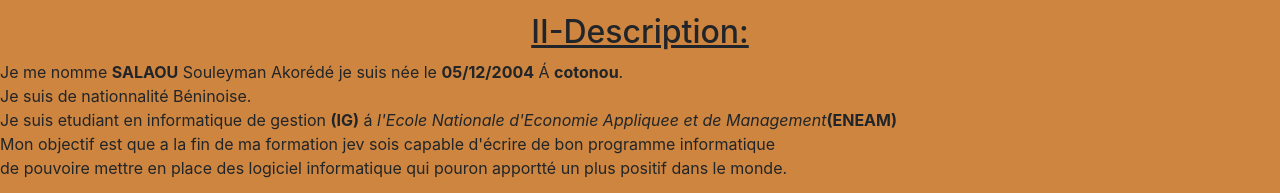
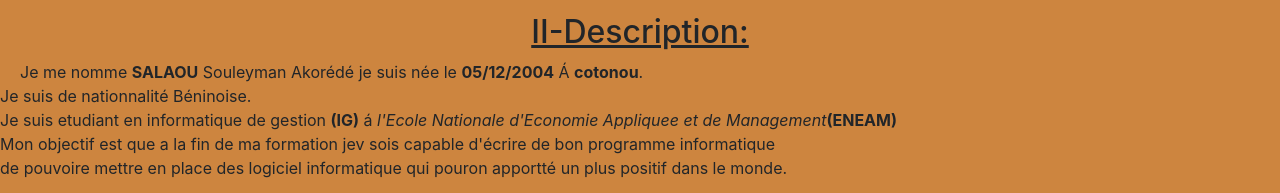
Before and after one commit to fbici/explorateur, a plain HTML site: page page1.html in a window 1280 px wide. Shown: the part 811-1004 px from the top of the page. Drawn offline with nearby package versions, Linux system fonts and the light colour scheme.

Commit message:
Update page1.html

```diff
--- a/page1.html
+++ b/page1.html
@@ -90,7 +90,7 @@
     text-align:center;
    }
   span{
-   margni-left:20px;
+   margin-left:20px;
   }
 
  </style>
```
